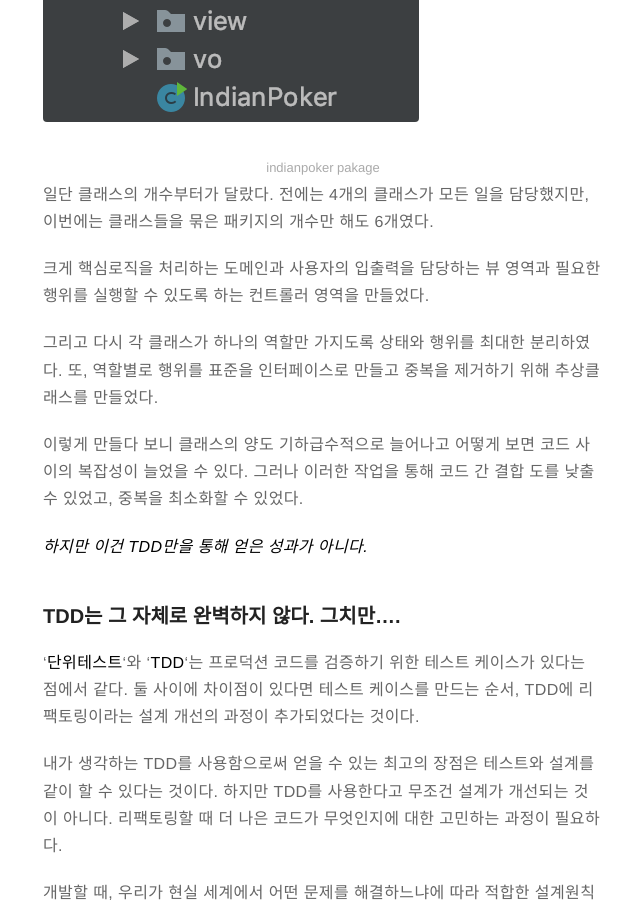
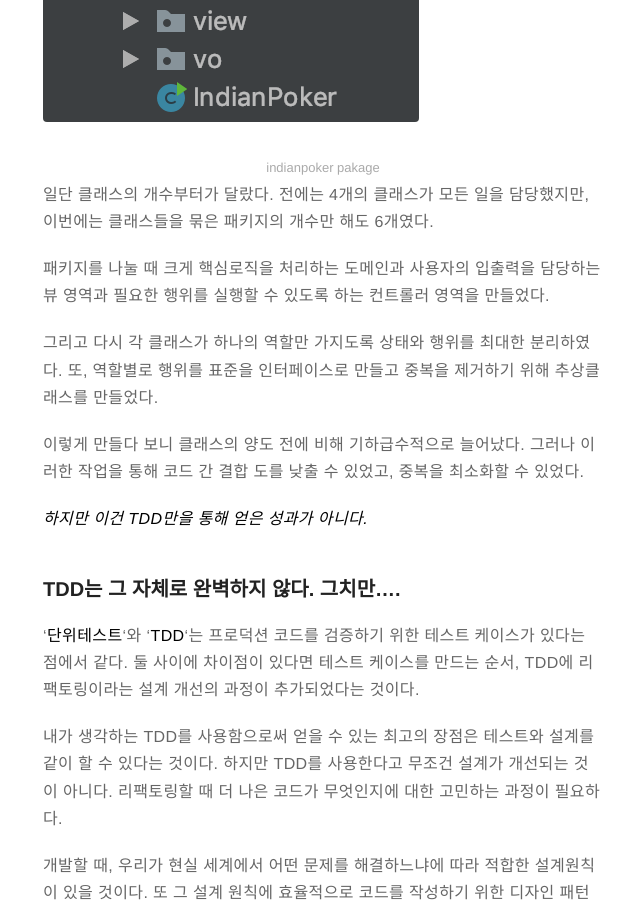
Before and after one commit to Sehun-Kim/blog, a Jekyll site: the page built from _posts/2019-03-25-tdd-paircoding2.markdown, in a window 1280 px wide and 900 px high, scrolled down 19832 px. Shown: the whole window, without its empty margins (317-957 px from the left). Built offline with Jekyll 4.4.1, drawn with Linux system fonts in a browser that asks for light colours; comment, search, counter and statistics services are not loaded.

Commit message:
no more plz...

```diff
--- a/_posts/2019-03-25-tdd-paircoding2.markdown
+++ b/_posts/2019-03-25-tdd-paircoding2.markdown
@@ -544,11 +544,11 @@ TDD를 사용해 프로젝트를 했을 때 장점도 느꼈지만, 좀 더 객
 
 일단 클래스의 개수부터가 달랐다. 전에는 4개의 클래스가 모든 일을 담당했지만, 이번에는 클래스들을 묶은 패키지의 개수만 해도 6개였다.
 
-크게 핵심로직을 처리하는 도메인과 사용자의 입출력을 담당하는 뷰 영역과 필요한 행위를 실행할 수 있도록 하는 컨트롤러 영역을 만들었다.
+패키지를 나눌 때 크게 핵심로직을 처리하는 도메인과 사용자의 입출력을 담당하는 뷰 영역과 필요한 행위를 실행할 수 있도록 하는 컨트롤러 영역을 만들었다.
 
 그리고 다시 각 클래스가 하나의 역할만 가지도록 상태와 행위를 최대한 분리하였다. 또, 역할별로 행위를 표준을 인터페이스로 만들고 중복을 제거하기 위해 추상클래스를 만들었다.
 
-이렇게 만들다 보니 클래스의 양도 기하급수적으로 늘어나고 어떻게 보면 코드 사이의 복잡성이 늘었을 수 있다. 그러나 이러한 작업을 통해 코드 간 결합 도를 낮출 수 있었고, 중복을 최소화할 수 있었다.
+이렇게 만들다 보니 클래스의 양도 전에 비해 기하급수적으로 늘어났다. 그러나 이러한 작업을 통해 코드 간 결합 도를 낮출 수 있었고, 중복을 최소화할 수 있었다.
 
 ***하지만 이건 TDD만을 통해 얻은 성과가 아니다.***
 
```
